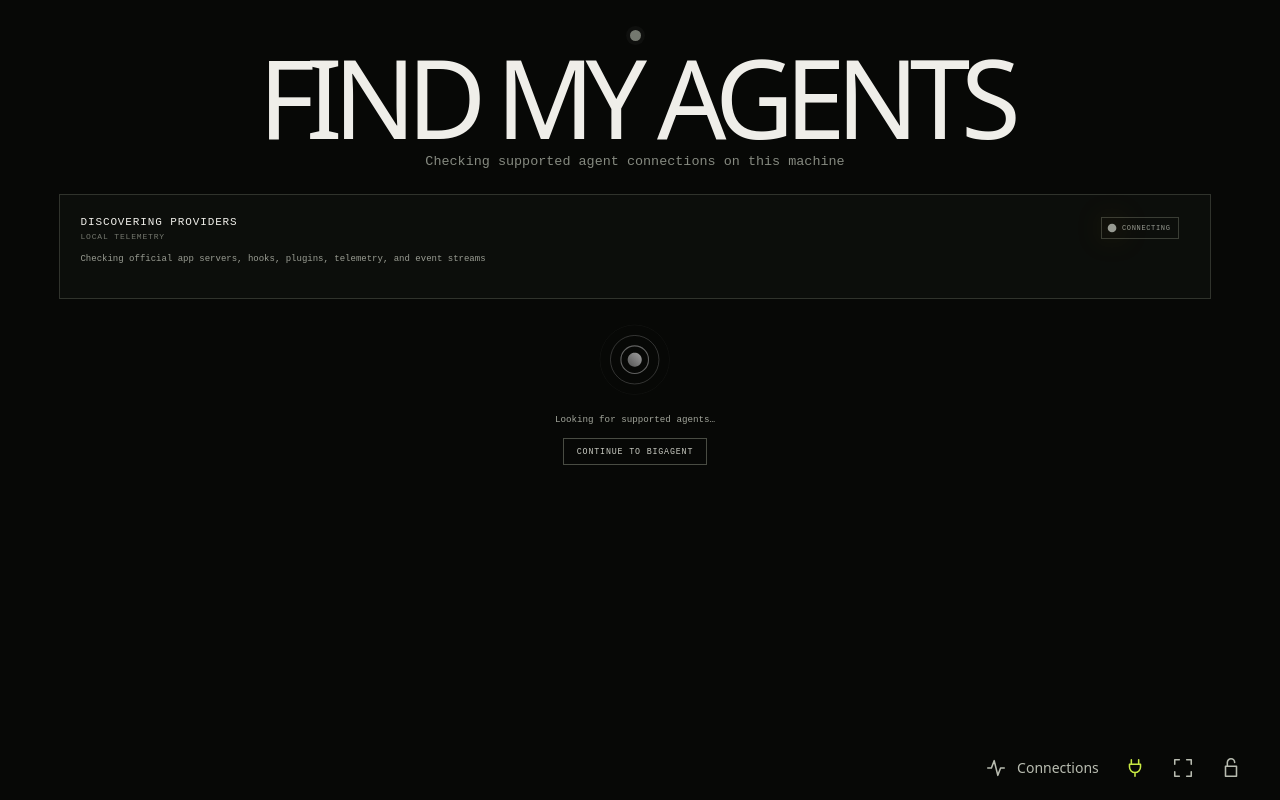
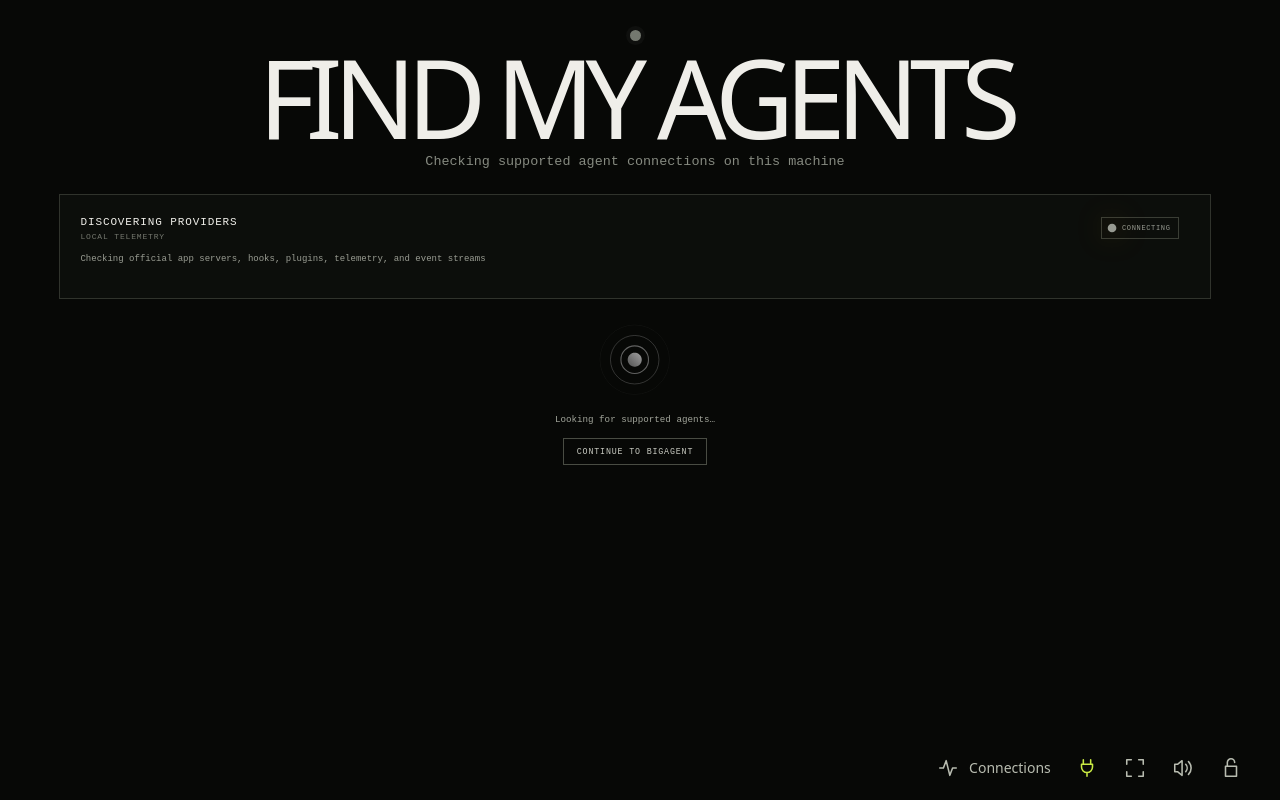
Before and after one commit to marcodenic/BIGAGENT, a React (Vite) app: page / in a window 1280 px wide. Built offline with nearby package versions, Linux system fonts and the light colour scheme.

Commit message:
Release 0.1.10 with airport completion chime and sound controls

```diff
--- a/electron/codex-sessions.ts
+++ b/electron/codex-sessions.ts
@@ -564,7 +564,7 @@
   let status = "thinking";
   let phase = "planning";
   let label = "THINKING";
-  let detail = "Codex desktop task active";
+  let detail = "Waiting for agent…";
   let files: string[] = [];
   let command: string | undefined;
   let tool: string | undefined;
@@ -672,7 +672,7 @@
     status = "complete";
     phase = "completing";
     label = "DONE";
-    if (detail === "Codex desktop task active") detail = "Codex task complete";
+    if (detail === "Waiting for agent…") detail = "Codex task complete";
   } else if (turnStatus === "interrupted") {
     status = "stopped";
     phase = "idle";
--- a/electron/main.ts
+++ b/electron/main.ts
@@ -257,6 +257,7 @@
       ? app.isPackaged ? join(process.resourcesPath, "icon.png") : join(__dirname, "../../electron/assets/icon.png")
       : undefined,
     webPreferences: {
+      autoplayPolicy: "no-user-gesture-required",
       preload: join(__dirname, "../preload/index.js"),
       contextIsolation: true,
       nodeIntegration: false,
--- a/package.json
+++ b/package.json
@@ -1,7 +1,7 @@
 {
   "name": "big-agent",
   "private": true,
-  "version": "0.1.9",
+  "version": "0.1.10",
   "desktopName": "big-agent",
   "description": "An ambient room-scale display for autonomous agents",
   "author": "BIG AGENT contributors",
--- /dev/null
+++ b/src/components/useCompletionSound.ts
@@ -0,0 +1,44 @@
+import { useEffect, useRef, useState } from "react";
+import chimeUrl from "../assets/audio/completion-chime.ogg";
+import { createCompletionSoundGate } from "../core/completionSound";
+import type { RunRecap } from "../core/runRecap";
+
+const preferenceKey = "big-agent.completion-sound.v1";
+
+export function useCompletionSound(status: RunRecap["status"] | undefined, visible: boolean) {
+  const [enabled, setEnabled] = useState(() => {
+    try { return localStorage.getItem(preferenceKey) !== "off"; } catch { return true; }
+  });
+  const [error, setError] = useState("");
+  const audio = useRef<HTMLAudioElement>();
+  const gate = useRef(createCompletionSoundGate());
+
+  function stop() {
+    if (audio.current) { audio.current.pause(); audio.current.currentTime = 0; }
+  }
+
+  async function preview() {
+    const player = audio.current ??= new Audio(chimeUrl);
+    player.volume = 0.5;
+    player.pause();
+    player.currentTime = 0;
+    setError("");
+    try { await player.play(); } catch { setError("Sound could not play. Try Preview chime."); }
+  }
+
+  function toggle() {
+    const next = !enabled;
+    setEnabled(next);
+    if (!next) stop();
+    try { localStorage.setItem(preferenceKey, next ? "on" : "off"); } catch { /* Keep the in-memory preference. */ }
+  }
+
+  useEffect(() => {
+    if (gate.current(status, enabled, visible)) void preview();
+    if (status !== "complete") stop();
+  }, [status, enabled, visible]);
+
+  useEffect(() => () => { audio.current?.pause(); }, []);
+
+  return { enabled, toggle, preview, error };
+}
--- /dev/null
+++ b/src/core/completionSound.ts
@@ -0,0 +1,11 @@
+import type { RunRecap } from "./runRecap";
+
+/** Consume completion even while muted or hidden, so controls cannot replay it. */
+export function createCompletionSoundGate() {
+  let previous: RunRecap["status"] | undefined;
+  return (status: RunRecap["status"] | undefined, enabled: boolean, visible: boolean) => {
+    const finished = previous === "running" && status === "complete";
+    previous = status;
+    return finished && enabled && visible;
+  };
+}
--- a/src/main.tsx
+++ b/src/main.tsx
@@ -37,6 +37,7 @@
 import "./styles.css";
 import { advanceRunRecap, type RunRecap } from "./core/runRecap";
 import { RunCelebration } from "./components/RunCelebration";
+import { useCompletionSound } from "./components/useCompletionSound";
 
 const PROVIDER_ONBOARDING_KEY = "big-agent.provider-onboarding.v1";
 const providerIds = ["codex", "claude", "grok", "cursor", "gemini", "copilot", "windsurf", "opencode"] as const;
@@ -582,8 +583,10 @@
   </section>;
 }
 
-function ControlIcon({ name }: { name: "connections" | "fullscreen" | "lock" | "unlock" | "status" }) {
+function ControlIcon({ name }: { name: "connections" | "fullscreen" | "lock" | "unlock" | "status" | "sound" | "muted" }) {
   const paths = {
+    sound: "M11 4 6 8H3v8h3l5 4V4Zm4 4a6 6 0 0 1 0 8m3-11a10 10 0 0 1 0 14",
+    muted: "M11 4 6 8H3v8h3l5 4V4Zm5 5 5 6m0-6-5 6",
     connections: "M8 3v5m8-5v5M6 8h12v3a6 6 0 0 1-12 0V8Zm6 9v4",
     fullscreen: "M8 3H3v5m13-5h5v5M3 16v5h5m13-5v5h-5",
     lock: "M6 10h12v11H6V10Zm2 0V6a4 4 0 0 1 8 0v4",
@@ -609,6 +612,7 @@
   const [providerBusy, setProviderBusy] = useState("");
   const [providerOnboardingDone, setProviderOnboardingDone] = useState(providerOnboardingComplete);
   const [providerSetupOpen, setProviderSetupOpen] = useState(() => !providerOnboardingComplete());
+  const completionSound = useCompletionSound(recap?.status, Boolean(showRecap) && !providerSetupOpen);
   const now = useClock();
   const viewport = useViewport();
   const workstreams = useMemo(() => groupWorkstreams(sessions, now), [sessions, now]);
@@ -737,11 +741,13 @@
       </button>
       <button className={providerSetupOpen ? "is-active" : ""} onClick={() => { setInspection(false); setProviderSetupOpen(value => !value); }} aria-label="Manage agent connections" aria-pressed={providerSetupOpen} title="Agent connections"><ControlIcon name="connections" /></button>
       <button onClick={() => toggleAppFullscreen().catch(() => undefined)} aria-label="Toggle fullscreen" title="Fullscreen (F)"><ControlIcon name="fullscreen" /></button>
+      <button onClick={completionSound.toggle} aria-label="Completion sound" aria-pressed={completionSound.enabled} title={completionSound.enabled ? "Completion sound on" : "Completion sound off"}><ControlIcon name={completionSound.enabled ? "sound" : "muted"} /></button>
       <button className={privacy ? "is-active" : ""} onClick={() => setPrivacy(value => !value)} aria-label="Toggle privacy" aria-pressed={privacy} title={privacy ? "Privacy on" : "Privacy off"}><ControlIcon name={privacy ? "lock" : "unlock"} /></button>
     </nav>
 
     {inspection && <aside className="inspection" id="activity-panel" aria-label="Activity and status">
       <div className="inspection-heading"><h2>ACTIVITY & STATUS</h2><button onClick={() => setInspection(false)} aria-label="Close activity and status">×</button></div>
+      <div className="completion-sound-controls"><span>Completion sound {completionSound.enabled ? "on" : "off"}</span><button onClick={() => void completionSound.preview()}>Preview chime</button>{completionSound.error && <p role="status">{completionSound.error}</p>}</div>
       <div className="inspection-status"><p>{summary}</p>{syncError && <p role="alert">{syncError}</p>}<p className="quiet">{privacy ? "Privacy on · activity text hidden" : "Privacy off · activity text visible"}</p></div>
       {(showRecap ? groupWorkstreams(recap.participants, recap.endedAt ?? now, Infinity) : workstreams).map((workstream) => <section key={workstream.id}><h3>{privacy ? "WORKSTREAM" : workstream.name}</h3>{workstream.agents.map((agent) => <article key={agent.id}><b>{privacy ? agent.state.label : `${agent.agentName} · ${agent.state.label}`}</b><span>{privacy ? "Activity hidden" : (showRecap && agent.lastMessage) || agent.state.detail || agent.state.command || agent.state.status}</span></article>)}</section>)}
       {!showRecap && workstreams.length === 0 && <p className="quiet">No live activity.</p>}
--- a/src/styles.css
+++ b/src/styles.css
@@ -1068,6 +1068,10 @@
 .inspection-heading { display: flex; align-items: center; justify-content: space-between; gap: 16px; }
 .inspection-heading button { min-width: 44px; min-height: 44px; font-size: 24px; }
 .inspection-status { padding-bottom: 12px; border-bottom: 1px solid #30332c; font-size: 14px; line-height: 1.5; }
+.completion-sound-controls { display: flex; align-items: center; flex-wrap: wrap; gap: 12px; padding-bottom: 12px; font-size: 14px; }
+.completion-sound-controls button { padding: 8px 12px; border: 1px solid #484c40; border-radius: 5px; cursor: pointer; }
+.completion-sound-controls button:focus-visible { outline: 2px solid var(--active); outline-offset: 2px; }
+.completion-sound-controls p { flex-basis: 100%; }
 .inspection .quiet { color: #a6aa9e; font-size: 13px; }
 .inspection article { font-size: 14px; overflow-wrap: anywhere; }
 .inspection article b, .inspection h3 { font-size: 12px; }
```
Also changed, not shown: src/assets/audio/README.md (added), 3 other files (tests, documents, lock files or other folders).
